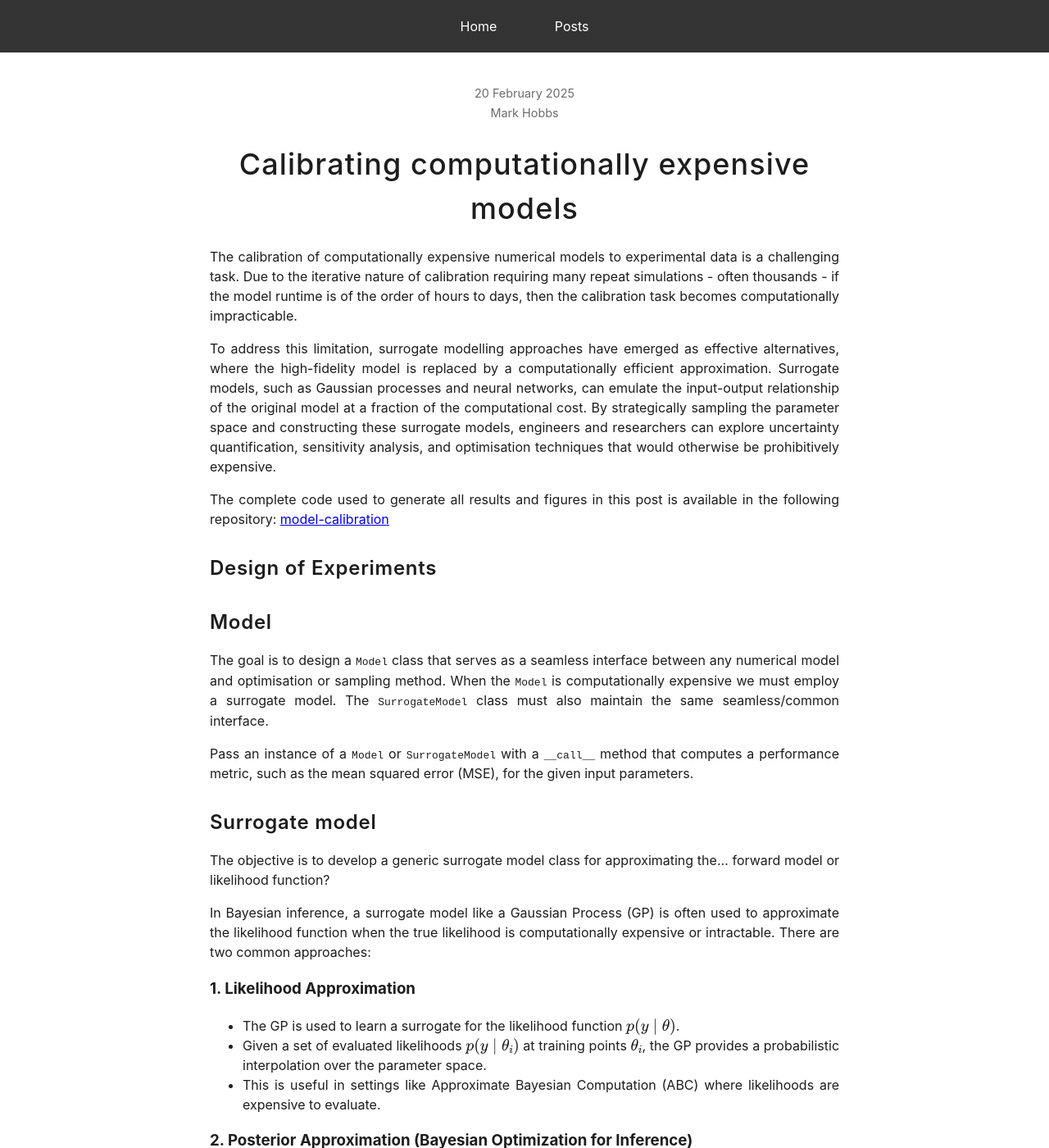
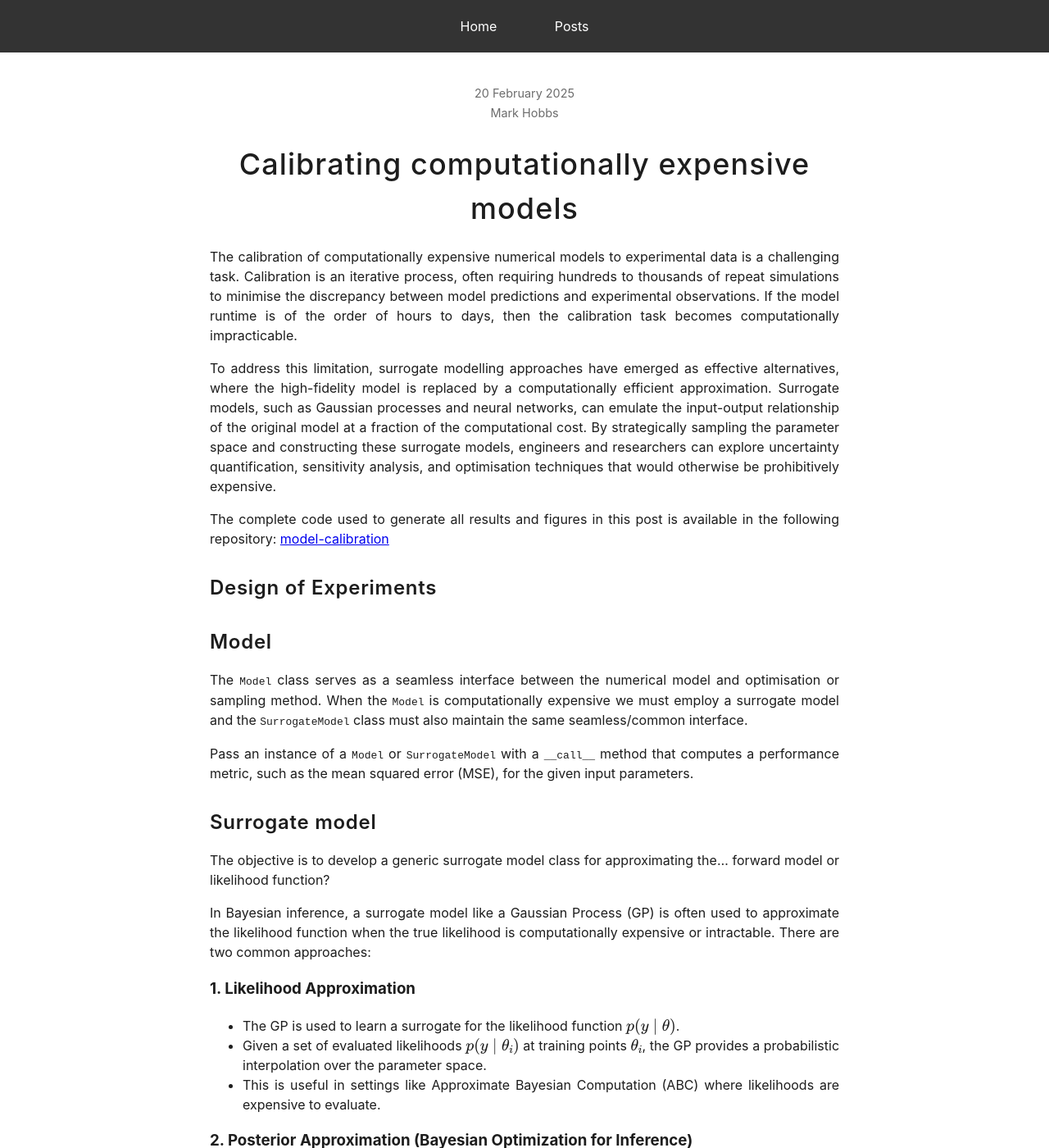
Before and after one commit to mark-hobbs/mark-hobbs.github.io, a Jekyll site: the page built from _posts/2025-02-20-model-calibration.md, in a window 1280 px wide and 1400 px high. Shown: the whole window at 82% size. Built offline with Jekyll 4.4.1, drawn with Linux system fonts in a browser that asks for light colours; formulas are drawn with MathJax 3; some of the changed text lies outside the part shown.

Commit message:
First commit

````diff
--- a/_posts/2025-02-20-model-calibration.md
+++ b/_posts/2025-02-20-model-calibration.md
@@ -5,7 +5,7 @@ title: Calibrating computationally expensive models
 draft: True
 ---
 
-The calibration of computationally expensive numerical models to experimental data is a challenging task. Due to the iterative nature of calibration requiring many repeat simulations - often thousands - if the model runtime is of the order of hours to days, then the calibration task becomes computationally impracticable.
+The calibration of computationally expensive numerical models to experimental data is a challenging task. Calibration is an iterative process, often requiring hundreds to thousands of repeat simulations to minimise the discrepancy between model predictions and experimental observations. If the model runtime is of the order of hours to days, then the calibration task becomes computationally impracticable.
 
 To address this limitation, surrogate modelling approaches have emerged as effective alternatives, where the high-fidelity model is replaced by a computationally efficient approximation. Surrogate models, such as Gaussian processes and neural networks, can emulate the input-output relationship of the original model at a fraction of the computational cost. By strategically sampling the parameter space and constructing these surrogate models, engineers and researchers can explore uncertainty quantification, sensitivity analysis, and optimisation techniques that would otherwise be prohibitively expensive.
 
@@ -16,7 +16,7 @@ The complete code used to generate all results and figures in this post is avail
 
 ## Model
 
-The goal is to design a `Model` class that serves as a seamless interface between any numerical model and optimisation or sampling method. When the `Model` is computationally expensive we must employ a surrogate model. The `SurrogateModel` class must also maintain the same seamless/common interface.
+The `Model` class serves as a seamless interface between the numerical model and optimisation or sampling method. When the `Model` is computationally expensive we must employ a surrogate model and the `SurrogateModel` class must also maintain the same seamless/common interface.
 
 Pass an instance of a `Model` or `SurrogateModel` with a `__call__` method that computes a performance metric, such as the mean squared error (MSE), for the given input parameters.
 
@@ -63,4 +63,8 @@ class SurrogateModel(Model):
     pass
 ```
 
+## Likelihood
+
+If the surrogate model is a Gaussian process, the model uncertainty can be incorporated into the observation noise.
+
 ## Calibration
````
